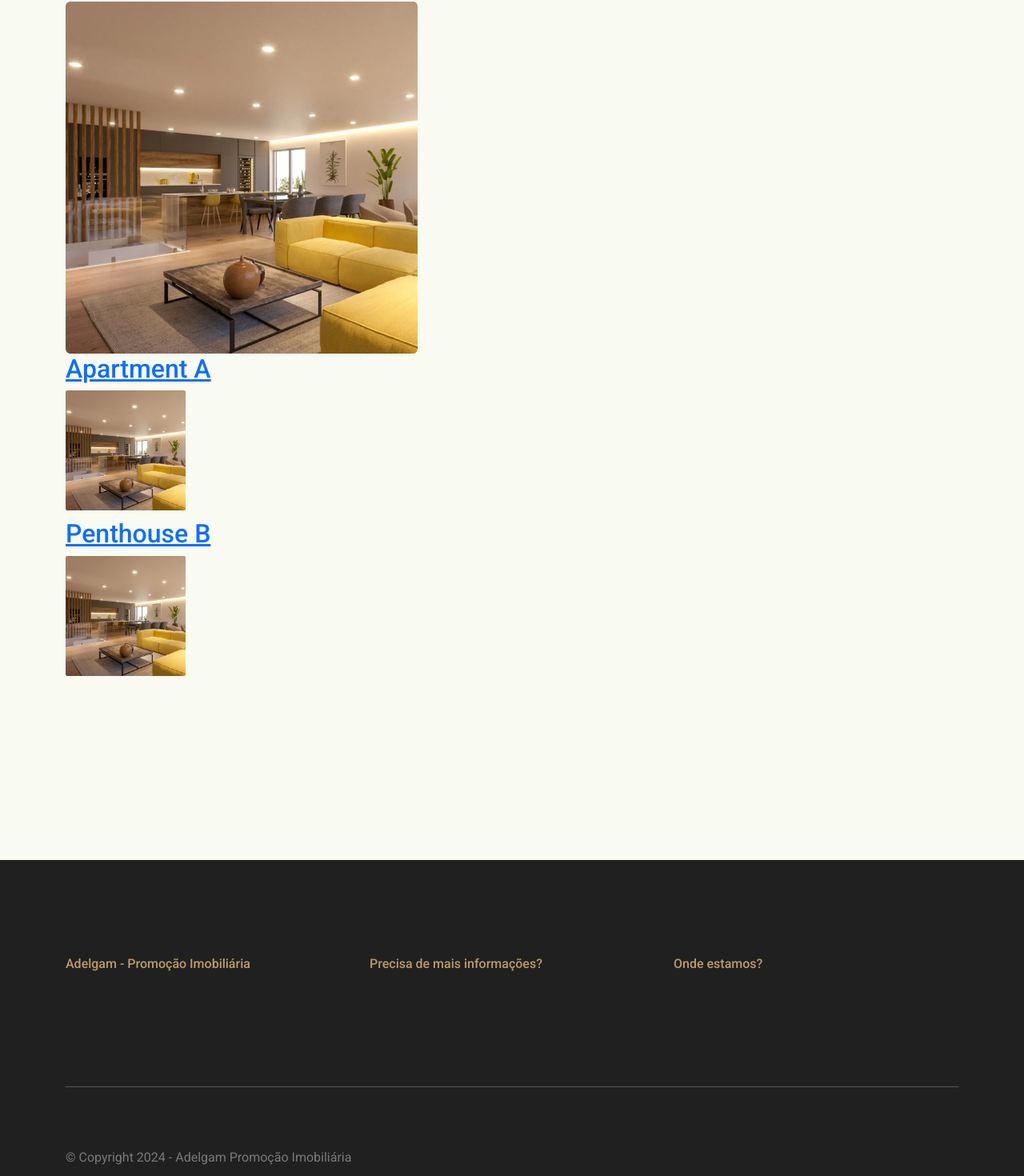
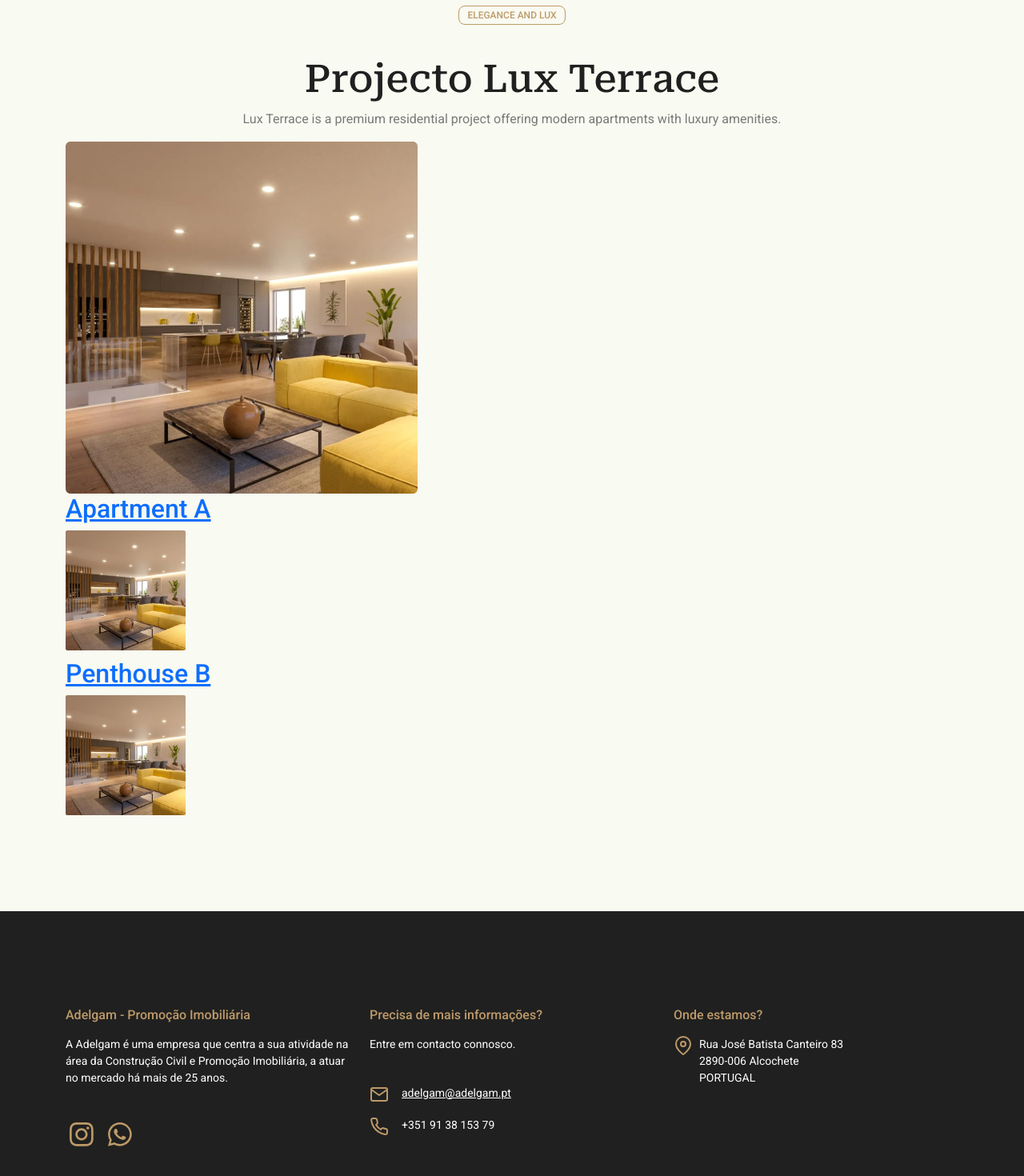
Before and after one commit to MonicaFidalgo/adelgam, a React (Create React App) app: page /empreendimentos/lux-terrace in a window 1280 px wide. Shown: the part 194-1664 px from the top of the page at 80% size. Built offline with nearby package versions, Linux system fonts and the light colour scheme.

Commit message:
add footer content and banner to projects

```diff
--- a/src/components/Footer.js
+++ b/src/components/Footer.js
@@ -1,5 +1,10 @@
 import React from "react";
 import { Row, Col, Container } from "react-bootstrap";
+import { ReactComponent as Instagram } from "../icons/instagram-icon.svg";
+import { ReactComponent as Whatsapp } from "../icons/whatsapp-icon.svg";
+import { ReactComponent as Phone } from "../icons/phone-icon.svg";
+import { ReactComponent as Email } from "../icons/email-icon.svg";
+import { ReactComponent as Location } from "../icons/location-icon.svg";
 
 const Footer = () => {
   return (
@@ -8,12 +13,47 @@ const Footer = () => {
         <Row className="px-120">
           <Col lg={4}>
             <h6>Adelgam - Promoção Imobiliária</h6>
+            <p>
+              A Adelgam é uma empresa que centra a sua atividade na área da
+              Construção Civil e Promoção Imobiliária, a atuar no mercado há
+              mais de 25 anos.
+            </p>
+            <div className="d-flex gap-2 mt-4">
+              <a href="https://www.instagram.com/adelgamlda/" target="_blank">
+                <Instagram />
+              </a>
+              <a
+                href="https://web.whatsapp.com/send?phone=+351913815379"
+                target="_blank"
+              >
+                <Whatsapp />
+              </a>
+            </div>
           </Col>
           <Col lg={4}>
             <h6>Precisa de mais informações?</h6>
+            <p>Entre em contacto connosco.</p>
+            <div className="d-flex gap-3 mt-4">
+              <Email />
+              <a href="mailto:adelgam@adelgam.pt" target="_blank">
+                adelgam@adelgam.pt
+              </a>
+            </div>
+            <div className="d-flex gap-3 mt-3">
+              <Phone />
+              <span>+351 91 38 153 79</span>
+            </div>
           </Col>
           <Col lg={4}>
             <h6>Onde estamos?</h6>
+            <div className="d-flex gap-2">
+              <Location />
+              <address>
+                Rua José Batista Canteiro 83 <br />
+                2890-006 Alcochete <br />
+                PORTUGAL
+              </address>
+            </div>
           </Col>
         </Row>
         <hr />
--- a/src/data/projects.json
+++ b/src/data/projects.json
@@ -1,5 +1,6 @@
 {
   "lux-terrace": {
+    "label": "projects.lux_terrace.label",
     "title": "projects.lux_terrace.title",
     "description": "projects.lux_terrace.description",
     "image": "project1.png",
@@ -19,12 +20,14 @@
     ]
   },
   "varandas-do-montijo": {
+    "label": "projects.varandas_do_montijo.label",
     "title": "projects.varandas_do_montijo.title",
     "description": "projects.varandas_do_montijo.description",
     "image": "project2.png",
     "projects": []
   },
   "moradias-sao-francisco": {
+    "label": "projects.moradias_sao_francisco.label",
     "title": "projects.moradias_sao_francisco.title",
     "description": "projects.moradias_sao_francisco.description",
     "image": "project3.png",
--- a/src/i18n/locales/en/translation.json
+++ b/src/i18n/locales/en/translation.json
@@ -31,6 +31,7 @@
 
   "projects": {
     "lux_terrace": {
+      "label": "Elegance and Lux",
       "title": "Lux Terrace",
       "description": "Lux Terrace is a premium residential project offering modern apartments with luxury amenities.",
       "apartment_a": {
@@ -43,10 +44,12 @@
       }
     },
     "varandas_do_montijo": {
+      "label": "Prime location",
       "title": "Varandas do Montijo",
       "description": "Varandas do Montijo is a serene community with top-notch facilities for families."
     },
     "moradias_sao_francisco": {
+      "label": "Your home",
       "title": "Moradias São Francisco",
       "description": "Moradias São Francisco offers spacious homes in a quiet neighborhood.",
       "villa_a": {
--- a/src/i18n/locales/pt/translation.json
+++ b/src/i18n/locales/pt/translation.json
@@ -31,6 +31,7 @@
 
   "projects": {
     "lux_terrace": {
+      "label": "Elegância e Luxo",
       "title": "Lux Terrace",
       "description": "Lux Terrace é um empreendimento residencial premium com apartamentos modernos e comodidades de luxo.",
       "apartment_a": {
@@ -43,10 +44,12 @@
       }
     },
     "varandas_do_montijo": {
+      "label": "Localização previligiada",
       "title": "Varandas do Montijo",
       "description": "Varandas do Montijo é uma comunidade serena com instalações de primeira linha para famílias."
     },
     "moradias_sao_francisco": {
+      "label": "A vossa moradia perfeita",
       "title": "Moradias São Francisco",
       "description": "Moradias São Francisco oferece casas espaçosas em um bairro tranquilo.",
       "villa_a": {
--- a/src/index.scss
+++ b/src/index.scss
@@ -281,9 +281,18 @@ textarea {
   margin-top: 120px;
   h6 {
     color: $color-secondary;
+    margin-bottom: 16px;
   }
 
-  .copyright {
+  p,
+  a,
+  span,
+  address {
+    font-size: 14px;
+    color: $white;
+  }
+
+  .copyright p {
     color: $gray;
   }
 }
--- a/src/pages/ProjectDetail.js
+++ b/src/pages/ProjectDetail.js
@@ -23,7 +23,7 @@ const ProjectDetail = () => {
   const imagePath = require(`../assets/${project.image}`);
 
   return (
-    <Container className="py-100">
+    <Container className="pt-200">
       {!project ? (
         <>
           <h2>Project Detail not found</h2>
@@ -31,13 +31,16 @@ const ProjectDetail = () => {
         </>
       ) : (
         <>
-          <h1>{t(project.name)}</h1>
+          <div className="banner-heading">
+            <label className="label mb-4">{t(project.label)}</label>
+            <h2 className="heading-big">Projecto {t(project.name)}</h2>
+            <p>{t(project.description)}</p>
+          </div>
           <img
             src={imagePath}
             alt={t(project.name)}
             style={{ width: "300px" }}
           />
-          <p>{t(project.description)}</p>
         </>
       )}
     </Container>
--- a/src/pages/ProjectParent.js
+++ b/src/pages/ProjectParent.js
@@ -12,7 +12,7 @@ const ProjectParent = () => {
 
   if (!projectData) {
     return (
-      <Container className="py-100">
+      <Container className="pt-200">
         <h1>Project not found</h1>
         <p>
           The project you are looking for does not exist.{" "}
@@ -22,14 +22,18 @@ const ProjectParent = () => {
     );
   }
 
-  const { title, image, description, projects } = projectData;
+  const { label, title, image, description, projects } = projectData;
 
   const imagePath = require(`../assets/${image}`);
 
   return (
-    <Container className="py-100">
-      <h1>Projecto {t(title)}</h1>
-      <p>{t(description)}</p>
+    <Container className="pt-200">
+      <div className="banner-heading">
+        <label className="label mb-4">{t(label)}</label>
+        <h2 className="heading-big">Projecto {t(title)}</h2>
+        <p>{t(description)}</p>
+      </div>
+
       <img src={imagePath} alt={t(title)} />
       {projects.length > 0 ? (
         <ul>
```
